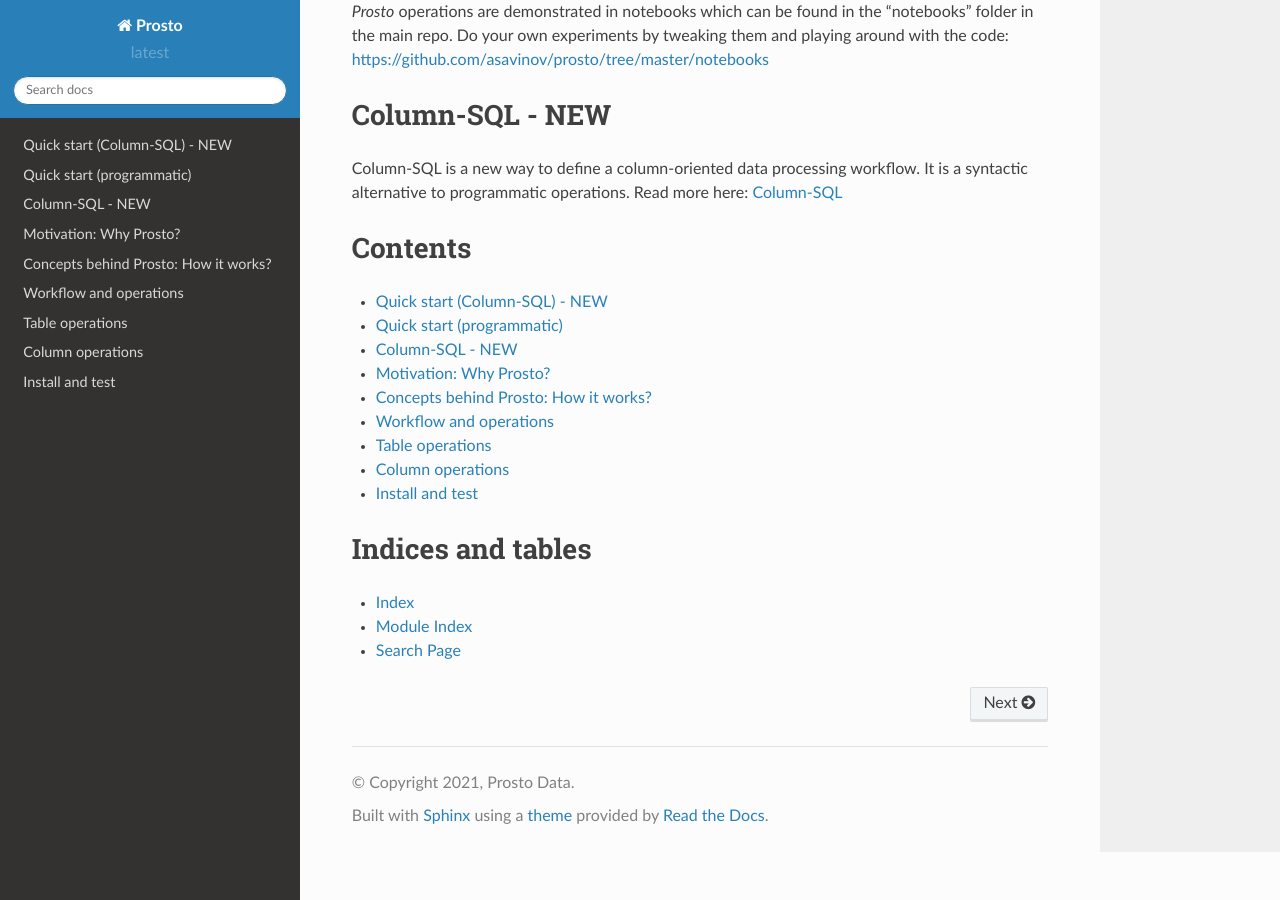
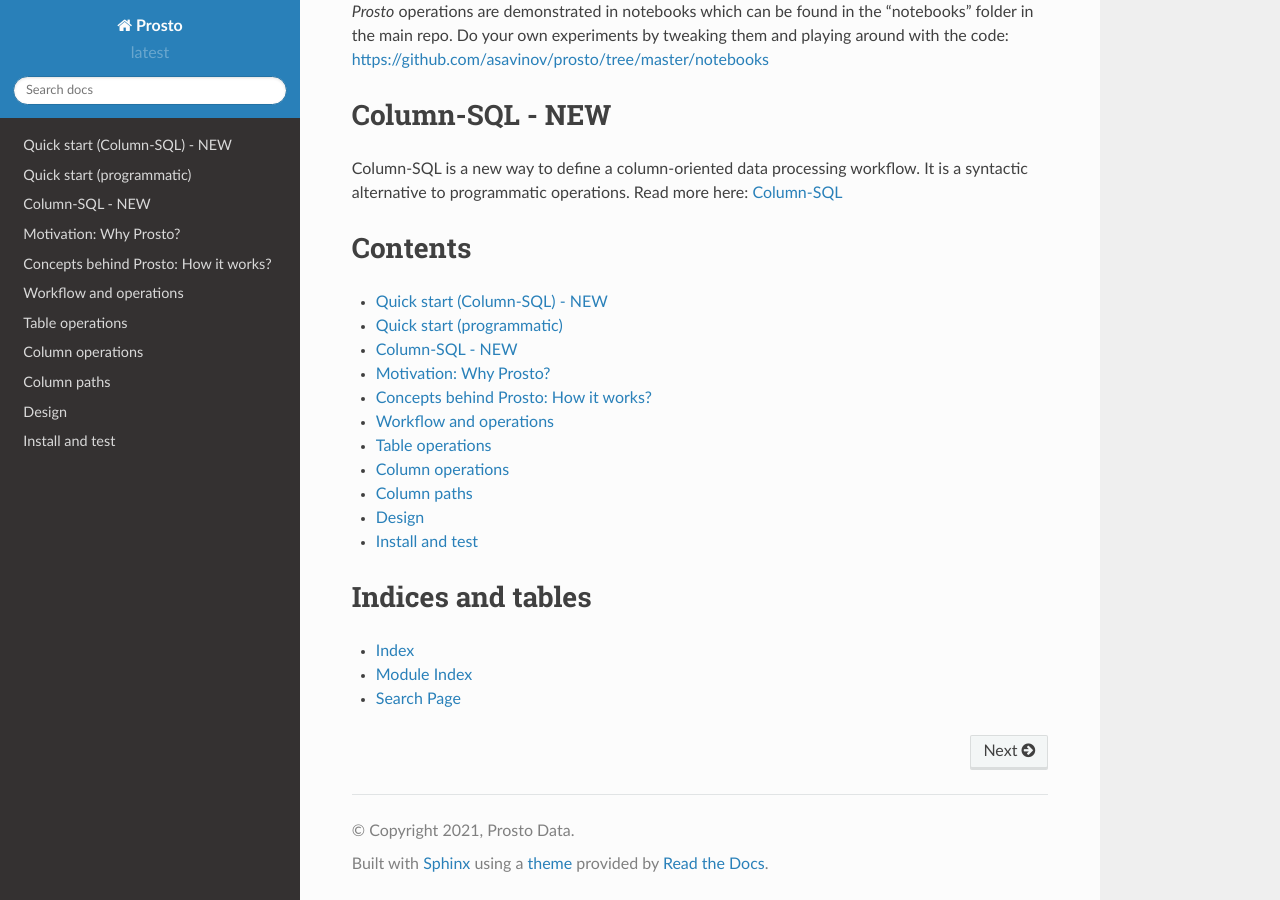
Before and after one commit to asavinov/prosto, a Sphinx documentation site: the page built from docs/index.rst, in a window 1280 px wide and 900 px high, scrolled down 1033 px. Built offline with Sphinx 7.4.7 and the Read the Docs theme 2.0.0, drawn with Linux system fonts in a browser that asks for light colours.

Commit message:
integrate two new sections into documentation

```diff
--- a/docs/index.rst
+++ b/docs/index.rst
@@ -40,6 +40,8 @@
    Workflow and operations <text/workflow>
    Table operations <text/tables>
    Column operations <text/columns>
+   Column paths <text/column-paths>
+   Design <text/design>
    Install and test <text/install>
 
 Indices and tables
```
